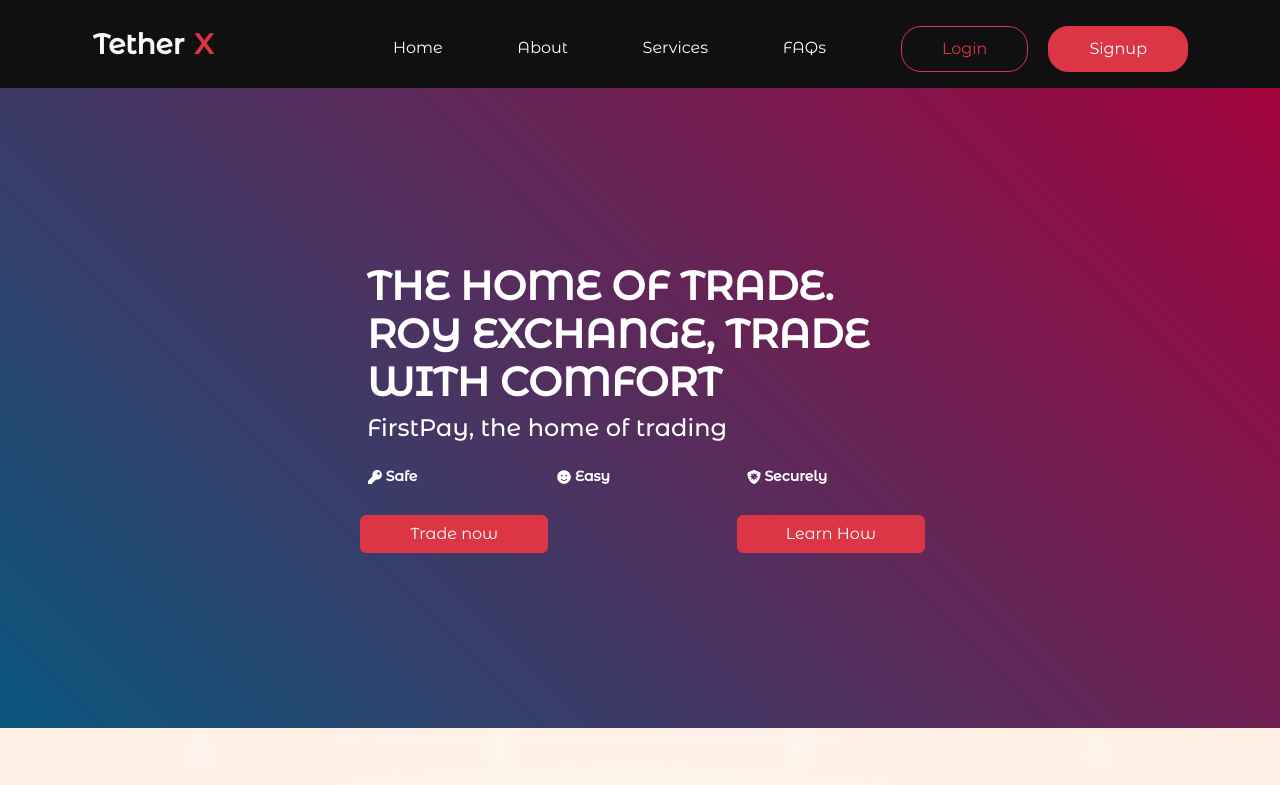
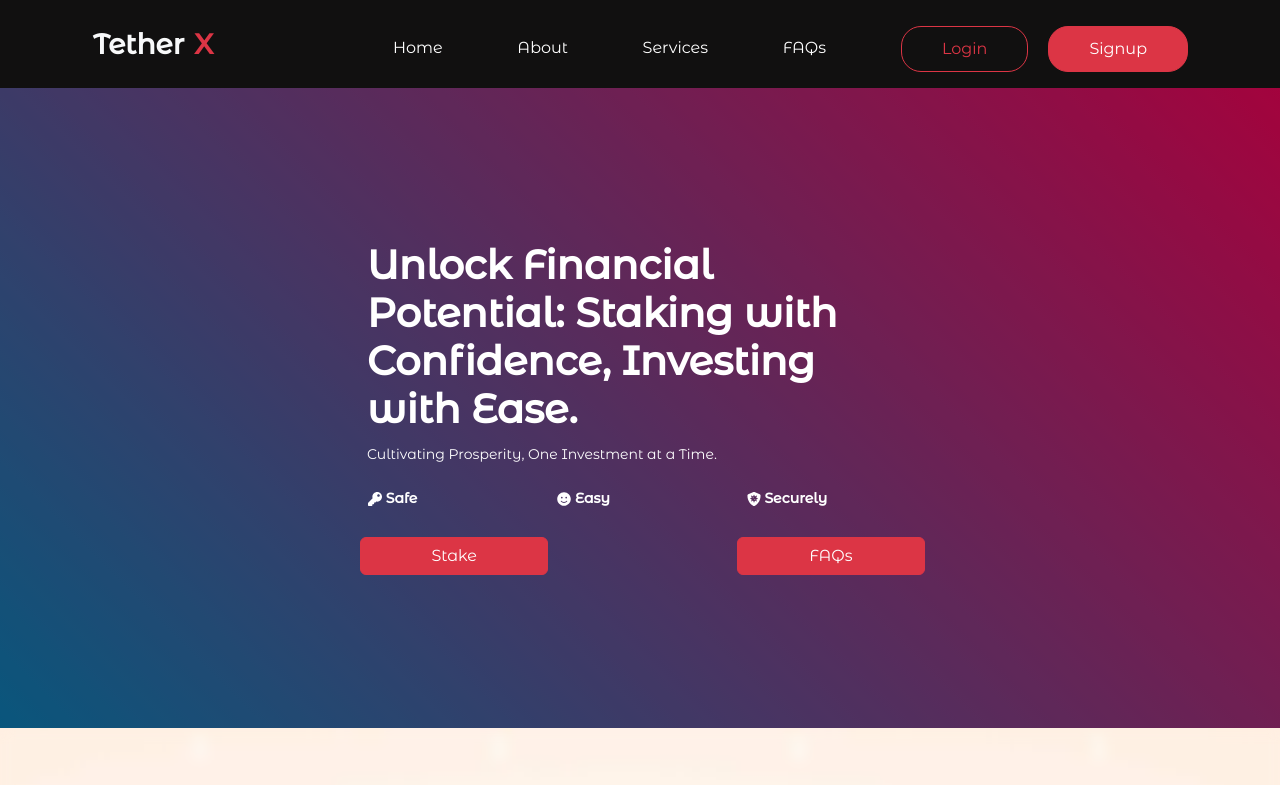
Before and after one commit to Sheriff10/royexchnage, a React (Create React App) app: page / in a window 1280 px wide. Shown: the top 785 px of the page. Built offline with nearby package versions, Linux system fonts and the light colour scheme.

Commit message:
added walet addres

```diff
--- a/src/pages/components/home/intro.jsx
+++ b/src/pages/components/home/intro.jsx
@@ -8,30 +8,40 @@ export const Intro = () => {
             <div className="container">
                <div className="row c">
                   <div className="col-lg-6 col-sm-12 col-md-12">
-                     <h1 className="fw-bold">THE HOME OF TRADE. <br /> ROY EXCHANGE, TRADE WITH COMFORT </h1>
-                     <small className="h4  text-">
-                        FirstPay, the home of trading
+                     <h1 className="fw-bold">
+                        Unlock Financial Potential: Staking with Confidence,
+                        Investing with Ease.
+                     </h1>
+                     <small >
+                        Cultivating Prosperity, One Investment at a Time.
                      </small>
                      <div className="sm-text">
                         <div className="row">
                            <div className="col">
-                              <small><FaKey /> Safe </small>
+                              <small>
+                                 <FaKey /> Safe{" "}
+                              </small>
                            </div>
                            <div className="col">
-                              <small><FaSmile /> Easy </small>
+                              <small>
+                                 <FaSmile /> Easy{" "}
+                              </small>
                            </div>
                            <div className="col">
-                              <small> <FaShieldVirus /> Securely</small>
+                              <small>
+                                 {" "}
+                                 <FaShieldVirus /> Securely
+                              </small>
                            </div>
                         </div>
                      </div>
                      <div className="btn-con mt-2">
                         <div className="row">
-                           <a href="" className="btn btn-danger col-4">
-                              Trade now
+                           <a href="/user/dashboard" className="btn btn-danger col-4">
+                              Stake
                            </a>
-                           <a href="" className="btn btn-danger col-4 ls">
-                              Learn How
+                           <a href="#faqs" className="btn btn-danger col-4 ls">
+                              FAQs
                            </a>
                         </div>
                      </div>
--- a/src/pages/components/users/invest.jsx
+++ b/src/pages/components/users/invest.jsx
@@ -87,7 +87,7 @@ export default function Invest({ state, dispatch, toggle }) {
                                     onClick={copyAddress}
                                     className="text-break"
                                  >
-                                    0xf825776e971da4400D9C98B09ee87ECb741bA301
+                                    0x4333D0D2A4ecA4dcb8c3207a284A84A20229683C
                                  </small>
                               </td>
                            </tr>
```
